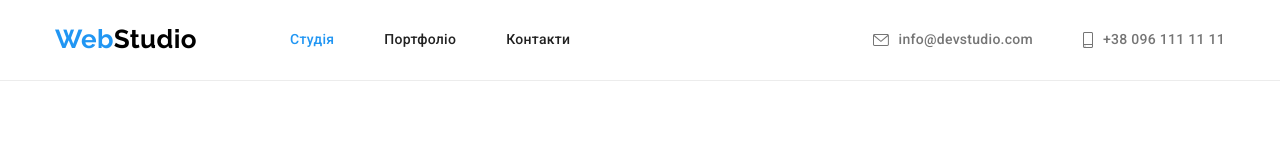
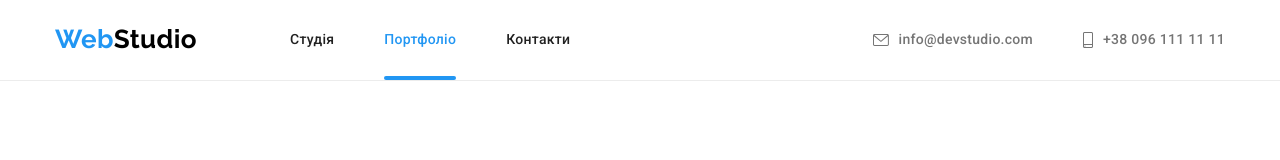
Before and after one commit to alexxbarik/goit-markup-hw-05, a plain HTML site: page portfolio.html in a window 1280 px wide. Shown: the top 160 px of the page. Drawn offline with nearby package versions, Linux system fonts and the light colour scheme.

Commit message:
робить підкреслення посилання поточної сторінки в навігації

```diff
--- a/css/styles.css
+++ b/css/styles.css
@@ -118,7 +118,19 @@ letter-spacing: 0.02em;
 color:var(--accent-color);
 }
 .site-nav .link.current {
+position: relative;
 color: var(--accent-color);
+}
+.site-nav .link.current::after{
+    display: block;
+    position: absolute;
+    bottom: 0;
+    left: 0;
+    content: "";
+    width: 100%;
+    height: 4px;
+    border-radius: 2px;
+    background-color: var(--accent-color);
 }
 /* auth-nav */
 .auth-nav {
--- a/portfolio.html
+++ b/portfolio.html
@@ -18,8 +18,8 @@
         <nav class="main-nav">
         <a href="./index.html" class="logo"><span class="accent">Web</span>Studio</a>
         <ul class="site-nav list">
-            <li class="item"><a href="./index.html" class="link current">Студія</a></li>
-            <li class="item"><a href="./portfolio.html" class="link">Портфоліо</a></li>
+            <li class="item"><a href="./index.html" class="link">Студія</a></li>
+            <li class="item"><a href="./portfolio.html" class="link current">Портфоліо</a></li>
             <li class="item"><a href="" class="link">Контакти</a></li>
         </ul>
         </nav>
```
